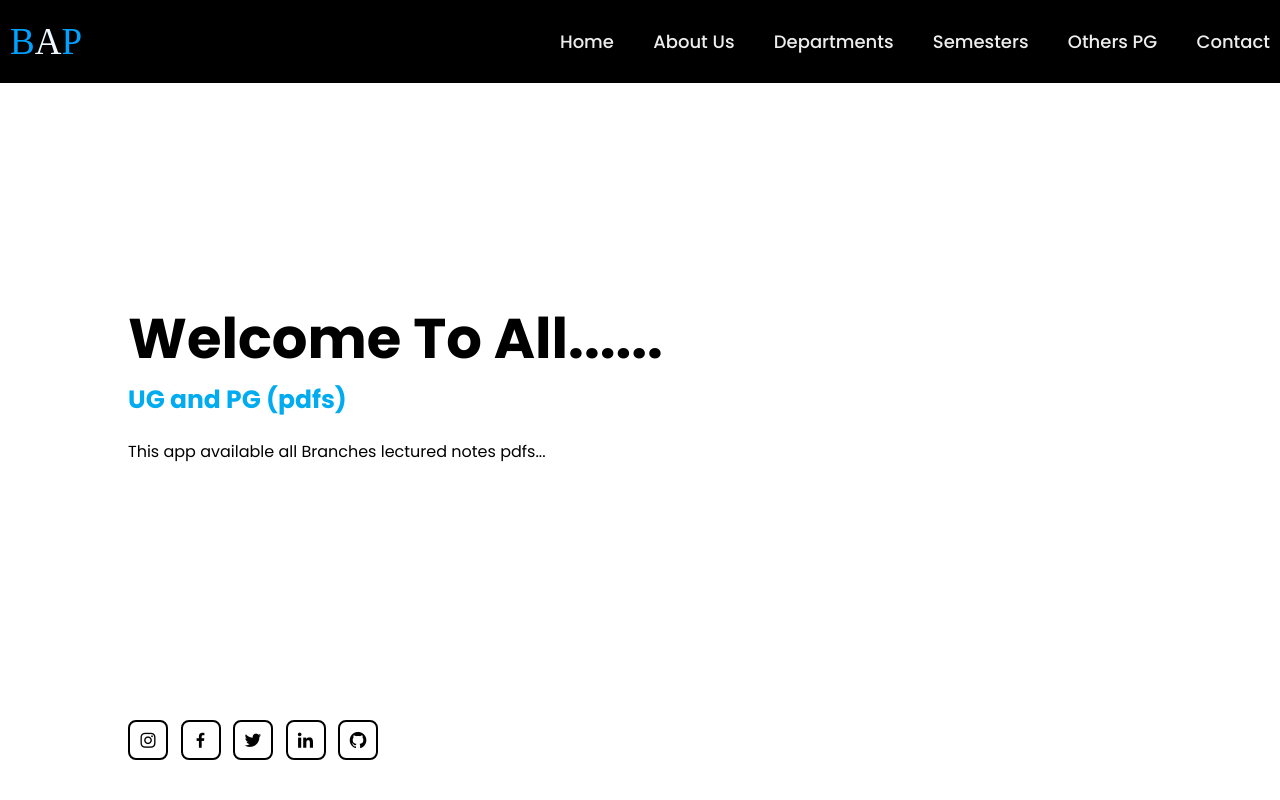
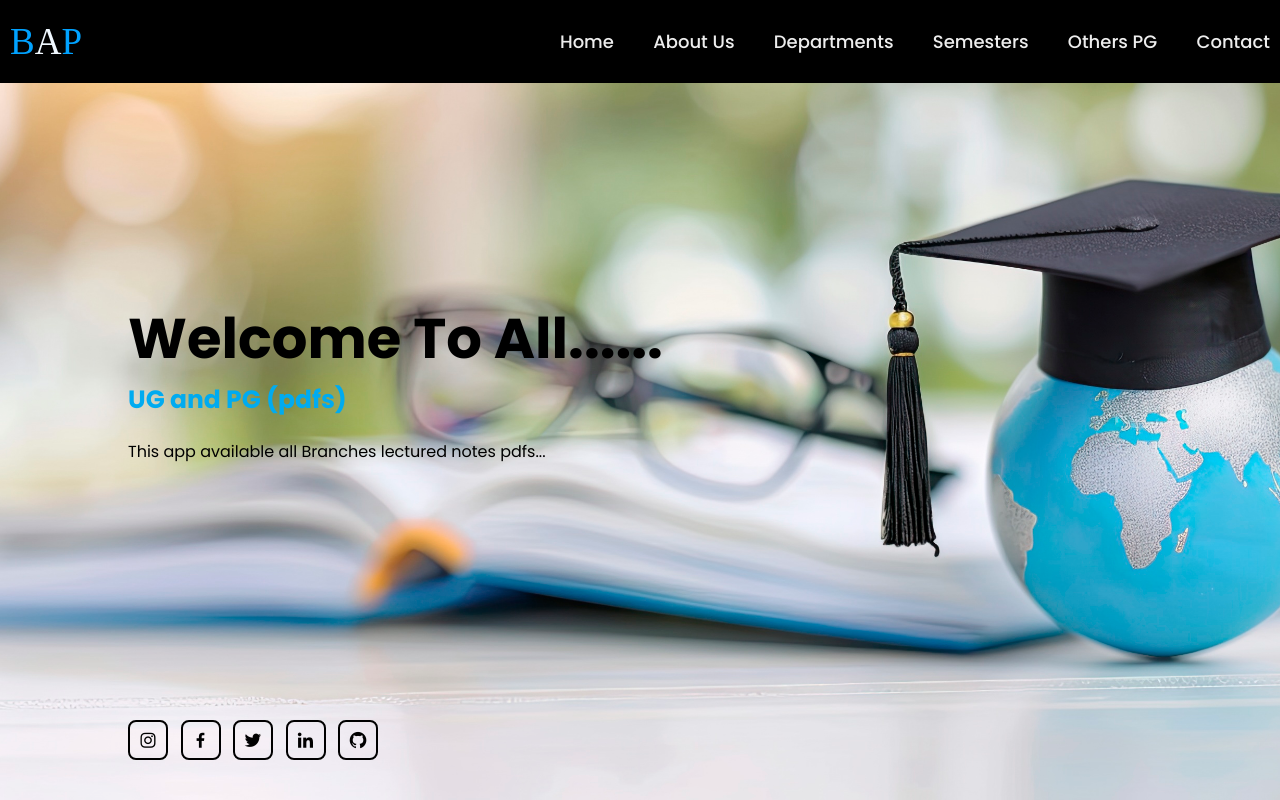
Before and after one commit to basapurammahesh4/All_PDFs_APP, a plain HTML site: page Main.html in a window 1280 px wide. Shown: the top 800 px of the page. Drawn offline with nearby package versions, Linux system fonts and the light colour scheme; a script that the page names is missing.

Commit message:
Update style2.css

```diff
--- a/style2.css
+++ b/style2.css
@@ -51,7 +51,7 @@ body{
 }
 
 .home{
-    background-image: url(../images/7.jpg);
+    background-image: url(7.jpg);
     height: 100vh;
     background-size: cover;
     background-position: center;
```
